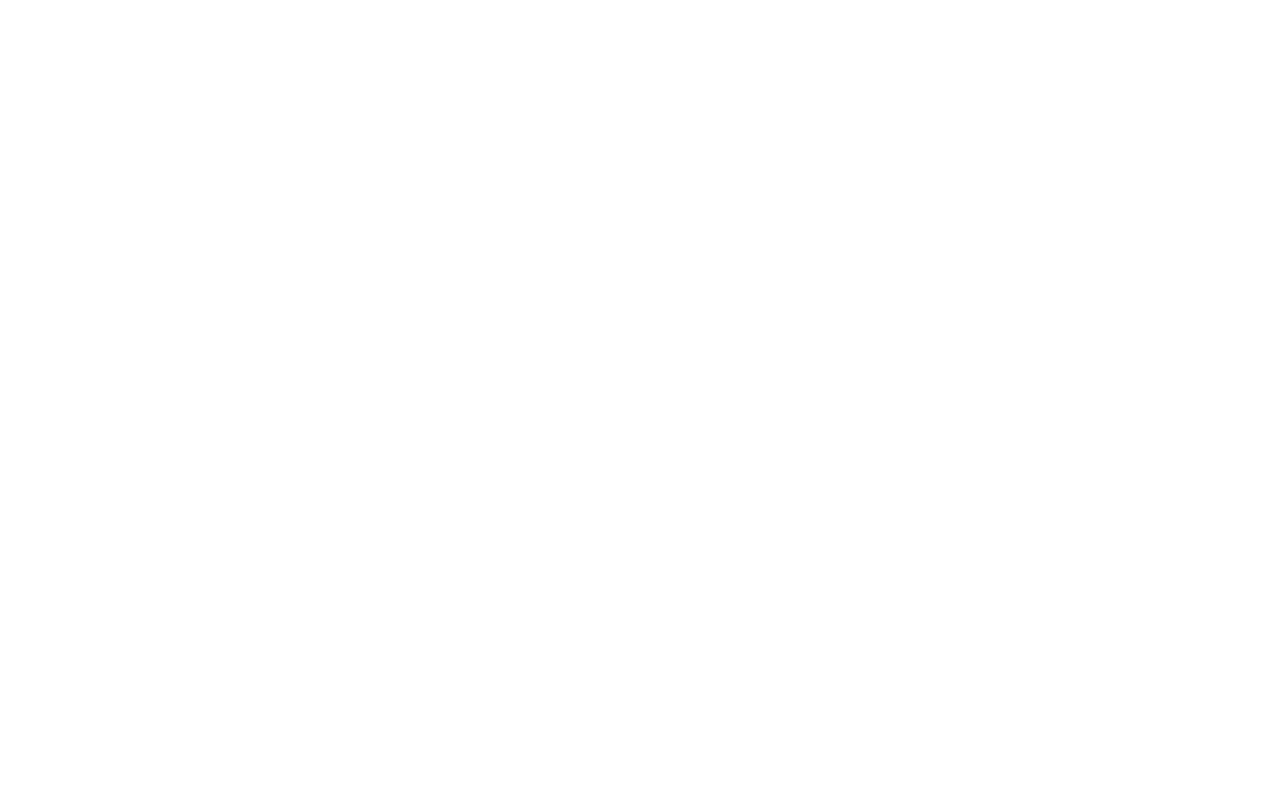
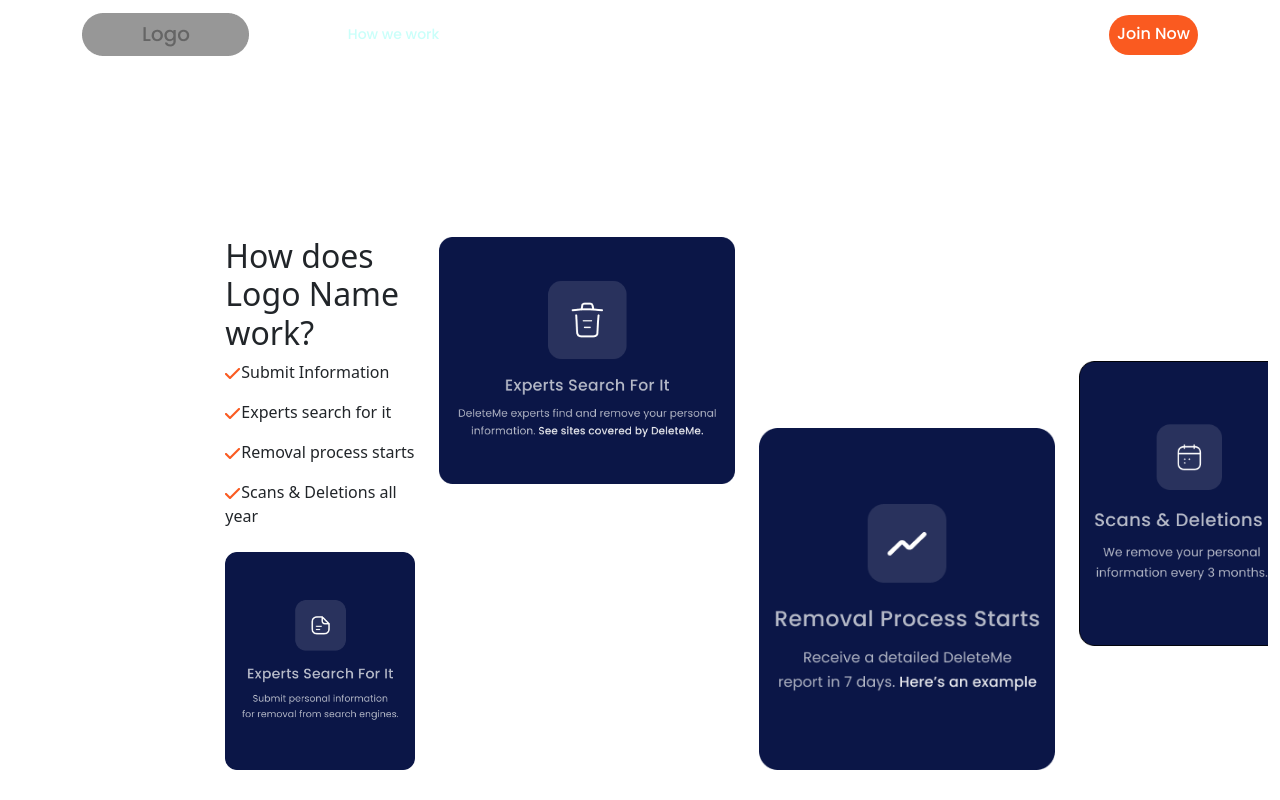
Before and after one commit to HenrikHovhannisyan/delete-me, a React (Create React App) app: page /how-we-work in a window 1280 px wide. Before the commit this address had no page. Shown: the top 800 px of the page. Built offline with nearby package versions, Linux system fonts and the light colour scheme.

Commit message:
Added HowWeWork page

```diff
--- a/src/App.css
+++ b/src/App.css
@@ -12,6 +12,10 @@
 
 ul {
     padding-left: 0;
+}
+
+.active {
+    color: #cafffa !important;
 }
 
 /*=============== BREAKPOINTS ===============*/
--- a/src/components/navbar/Navbar.jsx
+++ b/src/components/navbar/Navbar.jsx
@@ -2,8 +2,9 @@
 import Nav from 'react-bootstrap/Nav';
 import Navbar from 'react-bootstrap/Navbar';
 import Logo from '../../assets/img/logo.png';
+import {memo} from "react";
+import {NavLink} from "react-router-dom";
 import Styles from './navbar.module.css';
-import {memo} from "react";
 
 function NavBar() {
     return (
@@ -15,13 +16,13 @@
                 <Navbar.Toggle className={"bg-light"} aria-controls="basic-navbar-nav"/>
                 <Navbar.Collapse id="basic-navbar-nav">
                     <Nav className="m-auto">
-                        <Nav.Link className={Styles.nav_link} href="#">How we work</Nav.Link>
-                        <Nav.Link className={Styles.nav_link} href="#">Pricing</Nav.Link>
-                        <Nav.Link className={Styles.nav_link} href="#">DIY Opt-Out Guides</Nav.Link>
-                        <Nav.Link className={Styles.nav_link} href="#">Business</Nav.Link>
-                        <Nav.Link className={Styles.nav_link} href="#">Blog</Nav.Link>
-                        <Nav.Link className={Styles.nav_link} href="#">About us</Nav.Link>
-                        <Nav.Link className={Styles.nav_link} href="#">Support</Nav.Link>
+                        <NavLink to={'/how-we-work'} className={`nav-link ${Styles.nav_link}`}>How we work</NavLink>
+                        <NavLink to={'/5'} className={`nav-link ${Styles.nav_link}`}>Pricing</NavLink>
+                        <NavLink to={'/5'} className={`nav-link ${Styles.nav_link}`}>DIY Opt-Out Guides</NavLink>
+                        <NavLink to={'/5'} className={`nav-link ${Styles.nav_link}`}>Business</NavLink>
+                        <NavLink to={'/5'} className={`nav-link ${Styles.nav_link}`}>Blog</NavLink>
+                        <NavLink to={'/5'} className={`nav-link ${Styles.nav_link}`}>About us</NavLink>
+                        <NavLink to={'/5'} className={`nav-link ${Styles.nav_link}`}>Support</NavLink>
                     </Nav>
 
                     <Nav>
--- /dev/null
+++ b/src/pages/howWeWork/HowWeWork.jsx
@@ -0,0 +1,18 @@
+import React, {memo} from "react";
+import NavBar from "../../components/navbar/Navbar";
+import Footer from "../../components/footer/Footer";
+import Does from "../../components/does/Does";
+import Customers from "../../components/customers/Customers";
+
+const HowWeWork = () => {
+    return (
+        <>
+            <NavBar/>
+            <Does/>
+            <Customers/>
+            <Footer/>
+        </>
+    );
+};
+
+export default memo(HowWeWork);
--- a/src/routes/index.js
+++ b/src/routes/index.js
@@ -1,12 +1,14 @@
 import React from "react";
 import {BrowserRouter, Route, Routes} from "react-router-dom";
 import App from "../App";
+import HowWeWork from "../pages/howWeWork/HowWeWork";
 
 const RouteList = () => {
     return (
         <BrowserRouter>
             <Routes>
                 <Route path={'/'} element={<App/>}/>
+                <Route path={'/how-we-work'} element={<HowWeWork/>}/>
             </Routes>
         </BrowserRouter>
     )
```
